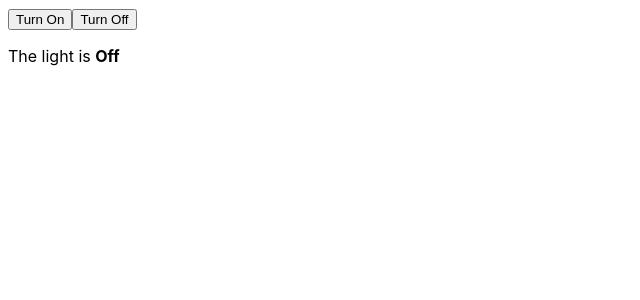
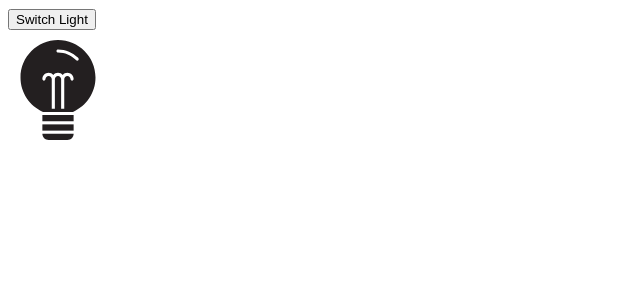
Before and after one commit to hairunisa0929/free-class-exercises, a React (Vite) app in the folder react-app/: page / in a window 1280 px wide. Shown: the top 300 px of the page, without its empty margins (0-640 px from the left). Built offline with nearby package versions, Linux system fonts and the light colour scheme.

Commit message:
add exercise conditional rendering

```diff
--- a/react-app/src/App.jsx
+++ b/react-app/src/App.jsx
@@ -1,29 +1,28 @@
 import { useState } from "react";
+import BulbOn from "./assets/bulb-on.svg";
+import BulbOff from "./assets/bulb-off.svg";
 
 function App() {
-  const [lightSwitch, setLightSwitch] = useState("Off");
+  const [isLightOn, setIsLightOn] = useState(false);
 
   return (
     <>
       <button
         onClick={() => {
-          // Buat set state light switch menjadi On saat tombol ditekan
-          setLightSwitch("On");
+          setIsLightOn(!isLightOn);
         }}
       >
-        Turn On
+        Switch Light
       </button>
-      <button
-        onClick={() => {
-          // Buat set state light switch menjadi Off saat tombol ditekan
-          setLightSwitch("Off");
-        }}
-      >
-        Turn Off
-      </button>
-      <p>
-        The light is <b>{lightSwitch}</b>
-      </p>
+
+      <div style={{ marginTop: "10px" }}>
+        {/* Buat conditional rendering agar saat true menampilkan lampu terang dan saat false menampilkan gambar lampu hitam */}
+        {isLightOn ? (
+          <img src={BulbOn} width="100" />
+        ) : (
+          <img src={BulbOff} width="100" />
+        )}
+      </div>
     </>
   );
 }
```
Also changed, not shown: react-app/src/assets/bulb-off.svg (added), react-app/src/assets/bulb-on.svg (added).
